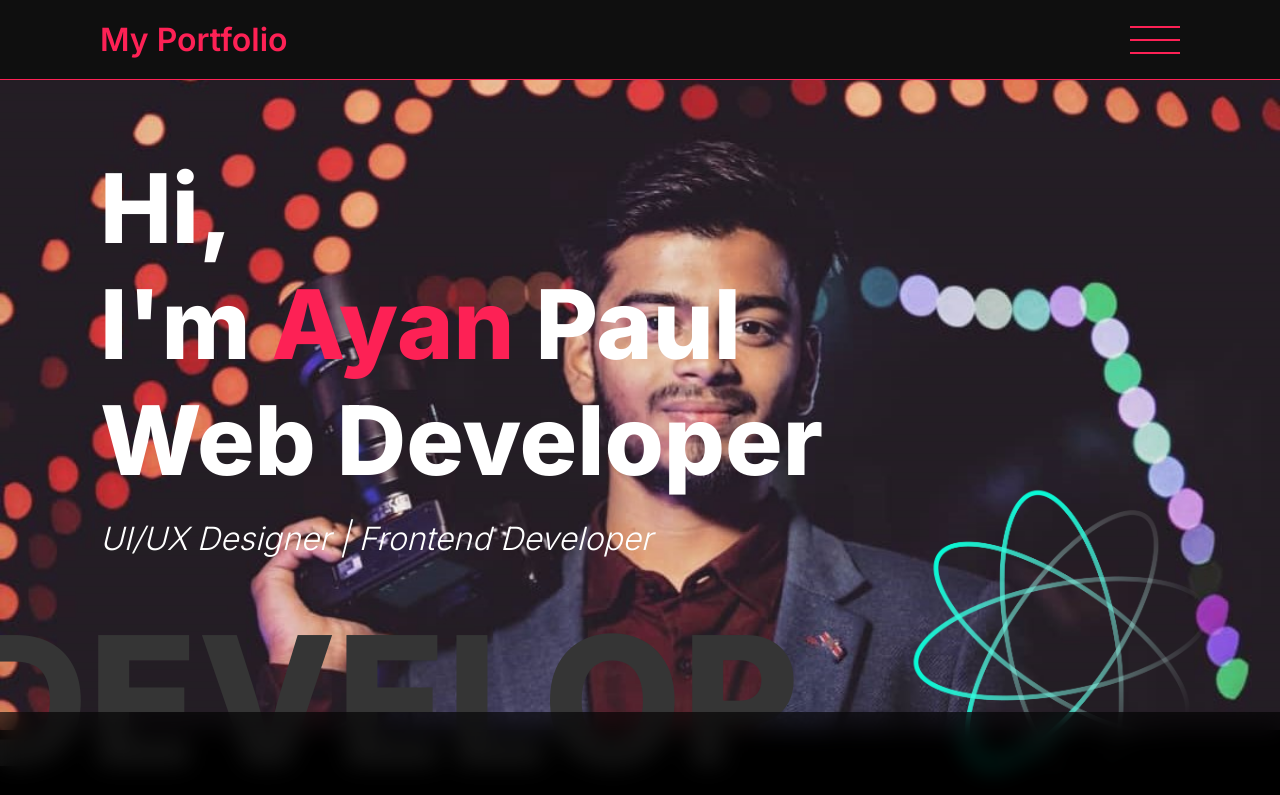
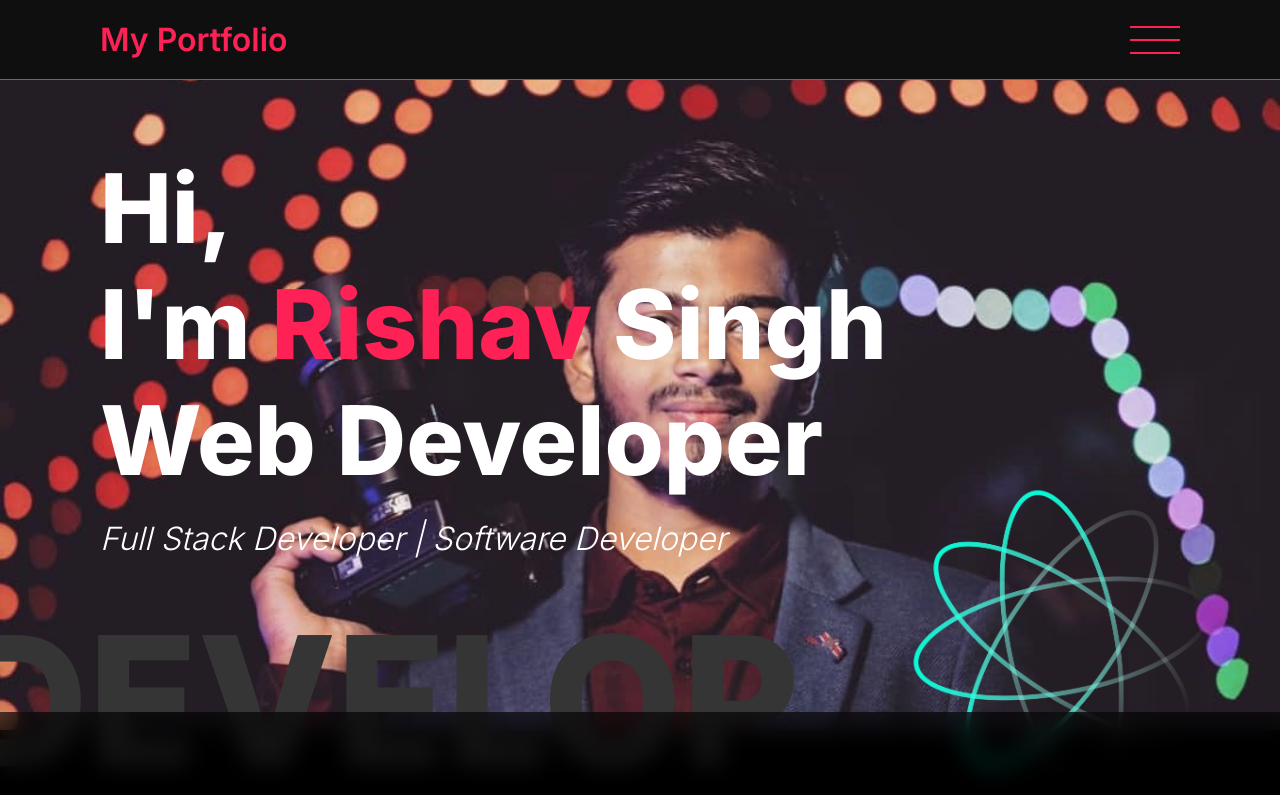
Before and after one commit to TheDa21crj/Portfolio, a React (Vite) app: page / in a window 1280 px wide. Shown: the top 795 px of the page. Built offline with nearby package versions, Linux system fonts and the light colour scheme.

Commit message:
Update Header.jsx

```diff
--- a/src/Components/Home/Header.jsx
+++ b/src/Components/Home/Header.jsx
@@ -10,11 +10,13 @@ export default function Header() {
         Hi,
         <br />
         I'm
-        <span> Ayan </span>Paul
+        <span> Rishav </span>Singh
         <br />
         Web Developer
       </p>
-      <p className={HCss.skiilsPTag}>UI/UX Designer | Frontend Developer </p>
+      <p className={HCss.skiilsPTag}>
+        Full Stack Developer | Software Developer
+      </p>
 
       <img src={ImgReact} alt="Img_React" className={HCss.ImgReact} />
       <p className={HCss.GreyText}>DEVELOP</p>
```
